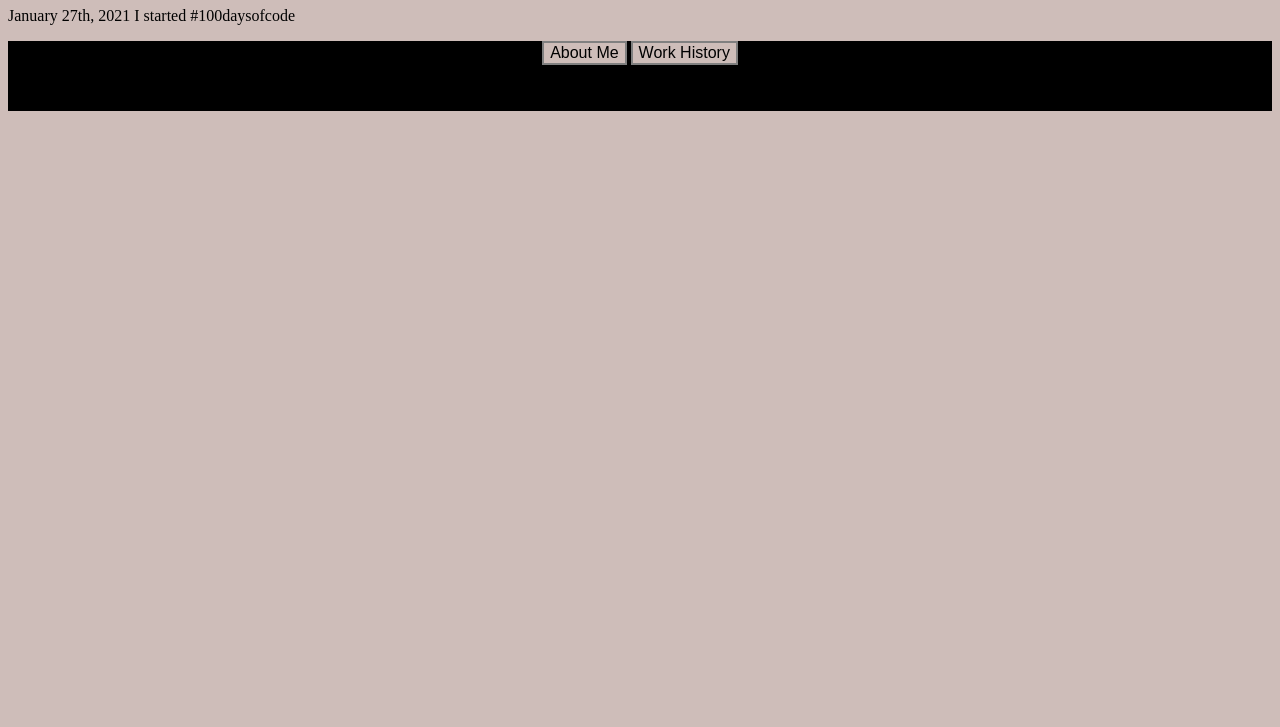
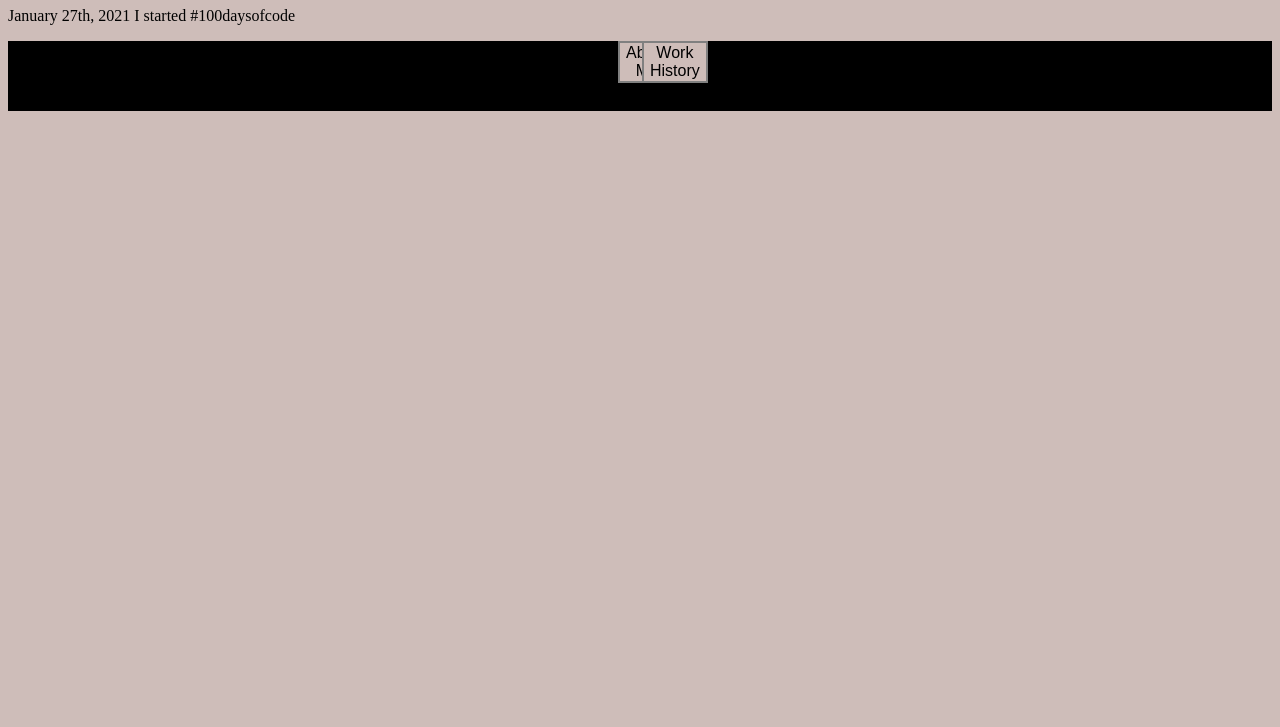
Before and after one commit to codeoutback/codeoutback.github.io, a plain HTML site: page index.html in a window 1280 px wide. Shown: the part 73-800 px from the top of the page. Drawn offline with nearby package versions, Linux system fonts and the light colour scheme.

Commit message:
Update style.css

```diff
--- a/style.css
+++ b/style.css
@@ -16,12 +16,12 @@ button{
 }
 #aboutMe_button_container{
 display:inline-block;
-idth: 20px;
+width: 20px;
 height: 10px;
 }
 #work_button_container{
 display:inline-block;
-idth: 20px;
+width: 20px;
 height: 10px;
 }
 .intro{
```
